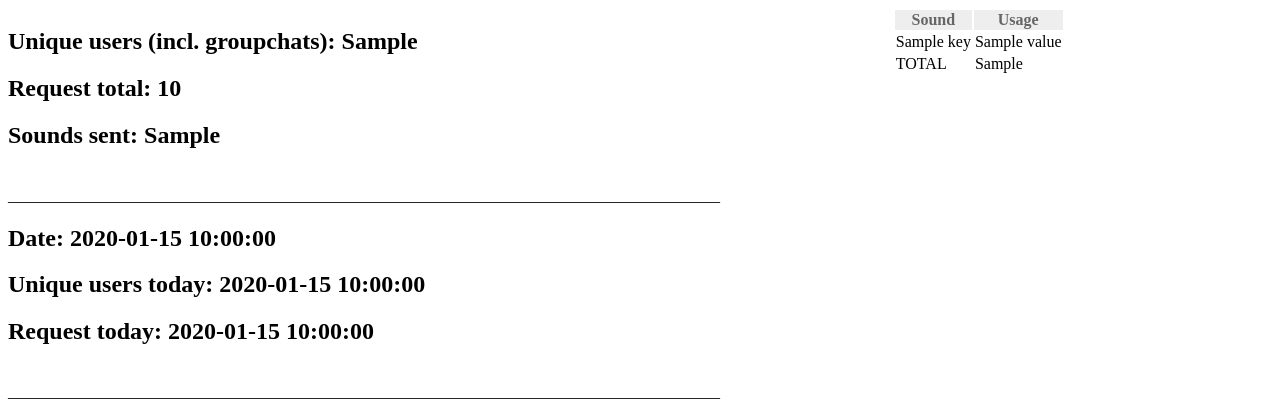
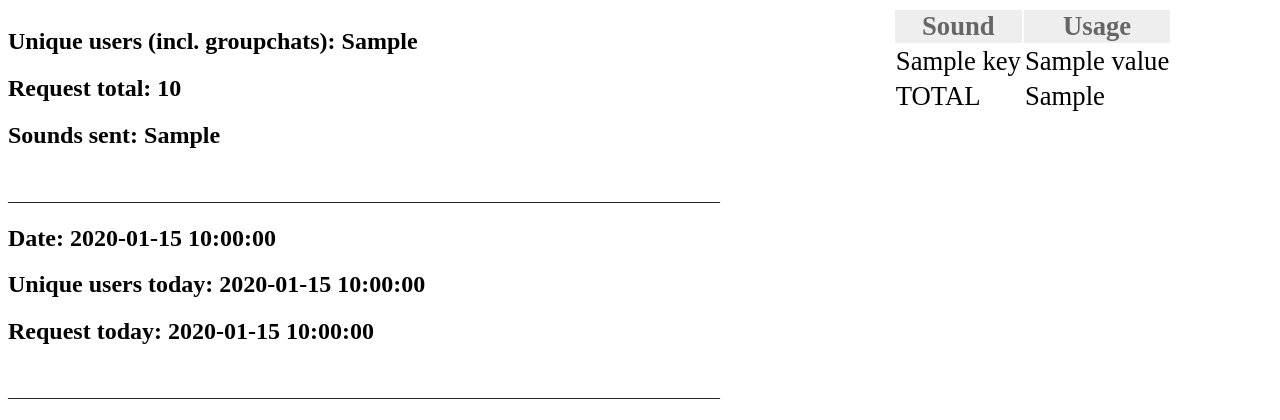
Before and after one commit to Lulzx/sasha, a Flask app: template templates/stats.html in a window 1280 px wide. Shown: the top 420 px of the page. Run offline with Flask 2, Linux system fonts and the light colour scheme; the template is opened without the code that fills it: most values are stand-ins (such as "Sample title", 1, 10 or a date in 2020); parts of the project's set-up code (start-up, migrations or seed data) failed here and were passed over.

Commit message:
/stat.html formating fontsize

```diff
--- a/templates/stats.html
+++ b/templates/stats.html
@@ -6,6 +6,9 @@
     <title>instantsound bot statistics</title>
     <style>
         /* Sortable tables */
+        table.sortable {
+            font-size:20pt;
+        }
         table.sortable thead {
             background-color:#eee;
             color:#666666;
```
